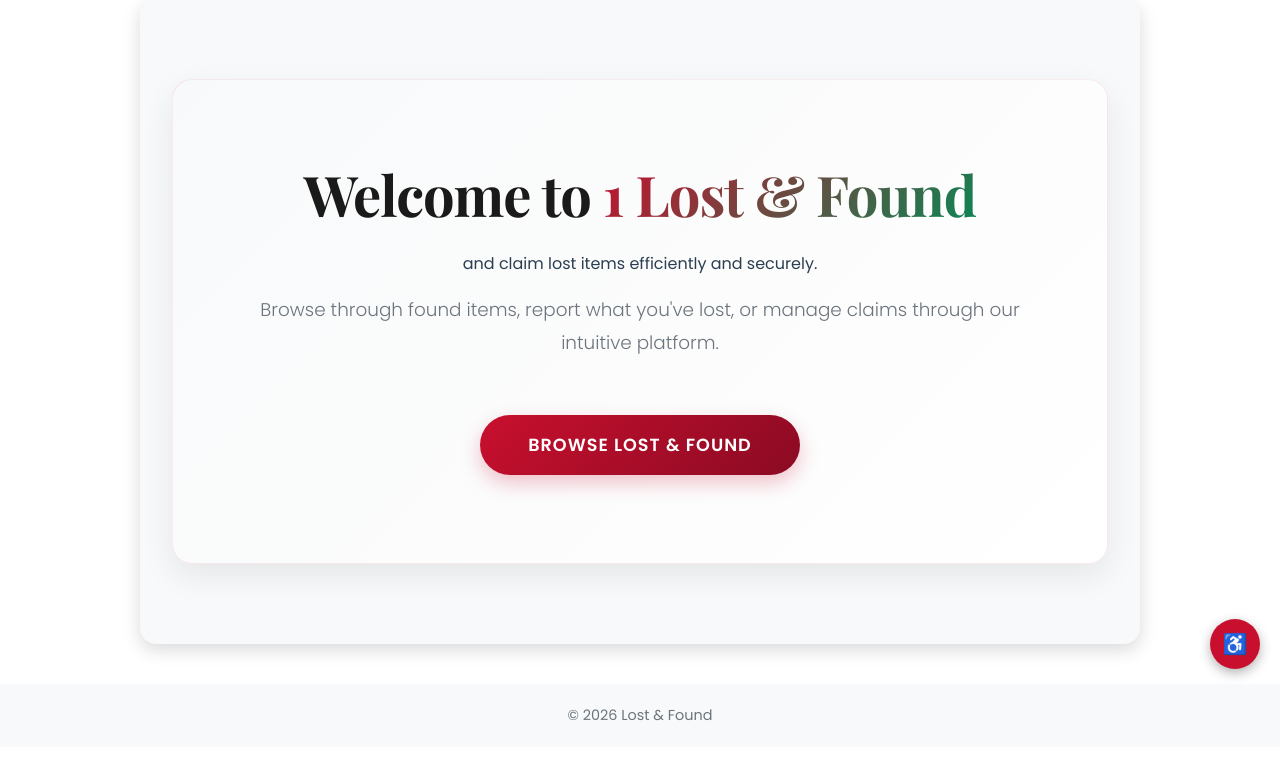
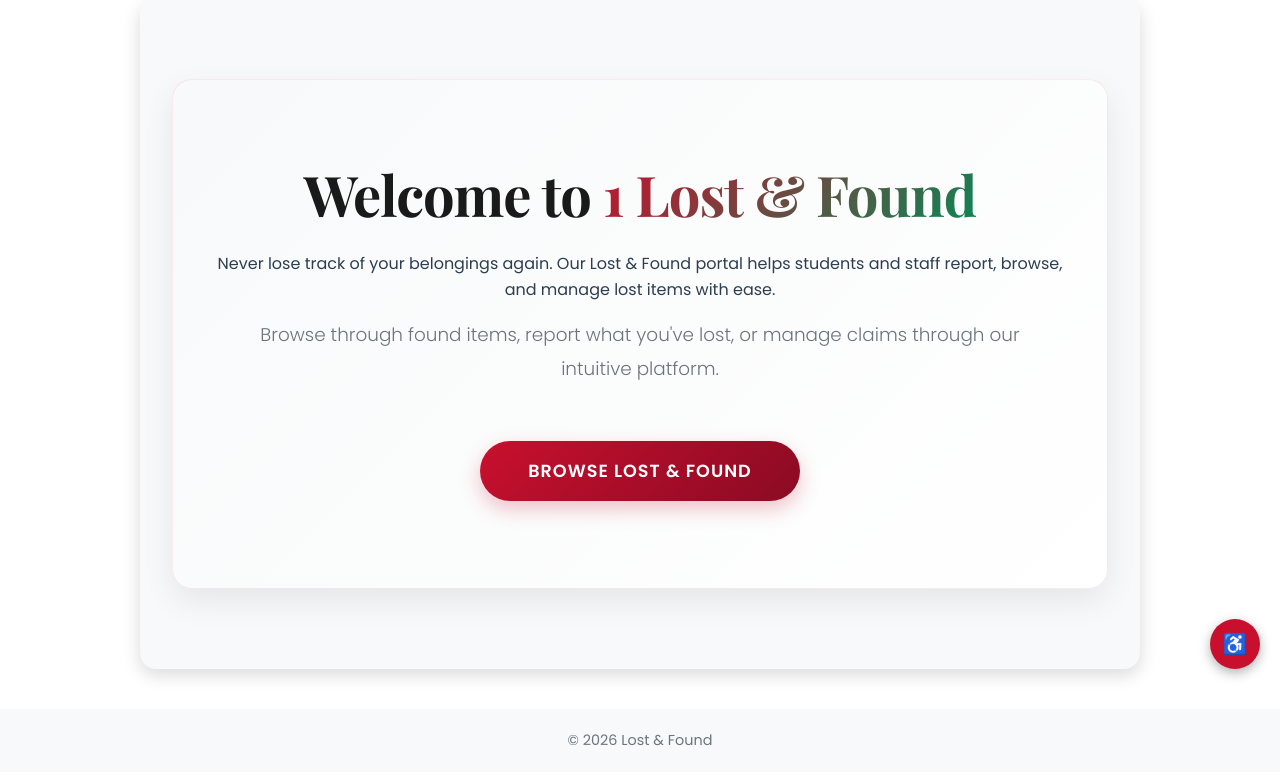
Before and after one commit to ayaanbekur/Fbla_2026, a Flask app: page / in a window 1280 px wide. Shown: the part 111-883 px from the top of the page. Before the commit the page ends 832 px from the top, so only its background shows below. Run offline with Flask 3, Linux system fonts and the light colour scheme; a user stored in the database is signed in; some libraries are stand-ins or nearby versions.

Commit message:
modified:   templates/index.html

```diff
--- a/templates/index.html
+++ b/templates/index.html
@@ -3,7 +3,8 @@
 {% block content %}
 <div class="hero">
     <h1 class="fade-in delay-0">Welcome to <span class="highlight">{{ selected_school }} Lost & Found</span></h1>
-        and claim lost items efficiently and securely.
+        Never lose track of your belongings again. Our Lost & Found portal helps students and staff report, browse,
+and manage lost items with ease.
     </p>
     <p class="fade-in delay-2">
         Browse through found items, report what you've lost, or manage claims through our intuitive platform.
```
